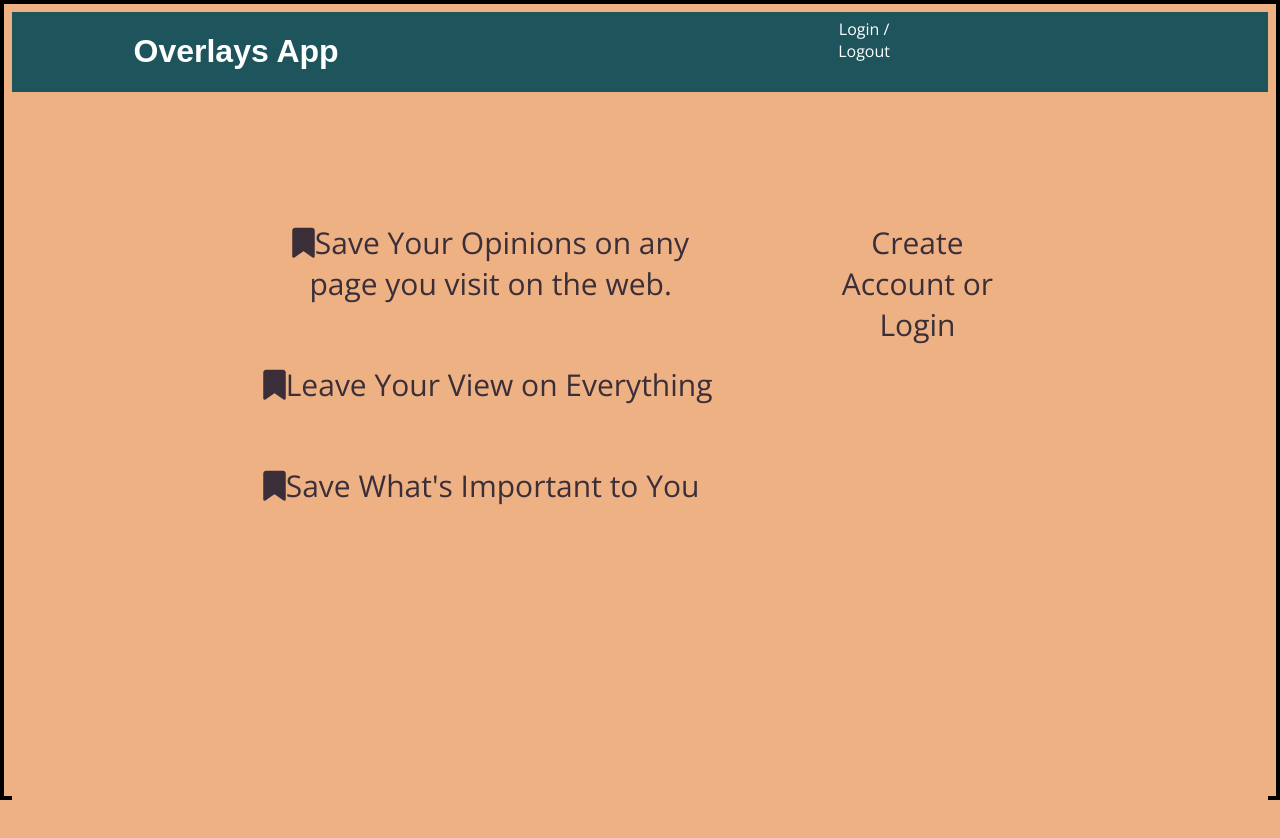
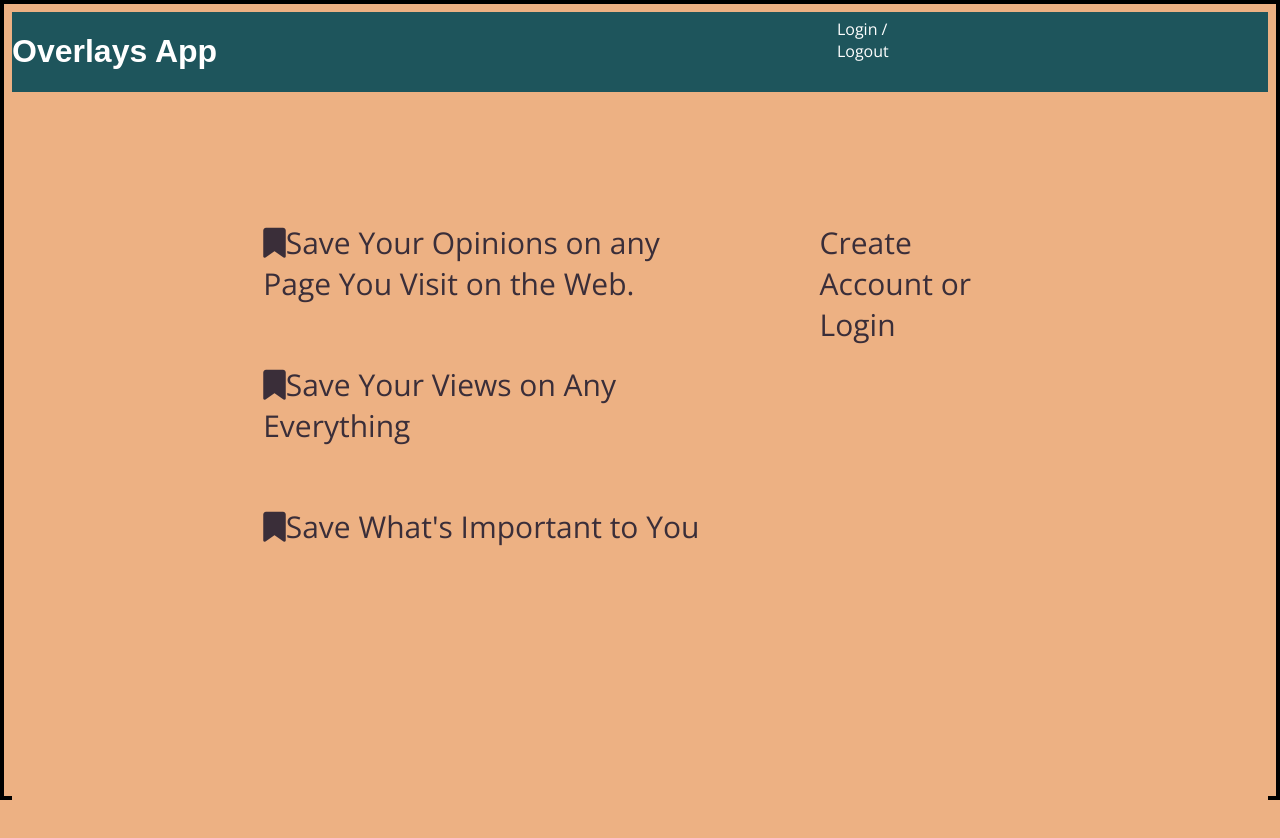
Before and after one commit to kraigwilliams/overlays-app, a React (Create React App) app: page / in a window 1280 px wide. Shown: the top 838 px of the page. Built offline with nearby package versions, Linux system fonts and the light colour scheme; a web font is replaced by a local one.

Commit message:
fix homepage alignment

```diff
--- a/src/Components/Home/Home.js
+++ b/src/Components/Home/Home.js
@@ -10,12 +10,12 @@ function Home() {
   return (
     <div className="home-page">
       <div className="home-left">
-        <p>
-          <i className="fas fa-bookmark"></i>Save Your Opinions on any page you
-          visit on the web.
+      <p>
+          <i className="fas fa-bookmark"></i>Save Your Opinions on any Page You
+          Visit on the Web.
         </p>
         <p>
-          <i className="fas fa-bookmark"></i>Leave Your View on Everything
+          <i className="fas fa-bookmark"></i>Save Your Views on Any Everything
         </p>
 
         <p>
--- a/src/index.css
+++ b/src/index.css
@@ -2,7 +2,7 @@
   box-sizing: border-box;
   font-family: 'Open Sans', sans-serif;
 
-  text-align: center;
+
   /* background:lightblue; */
   /* background:lightseagreen; */
 
```
